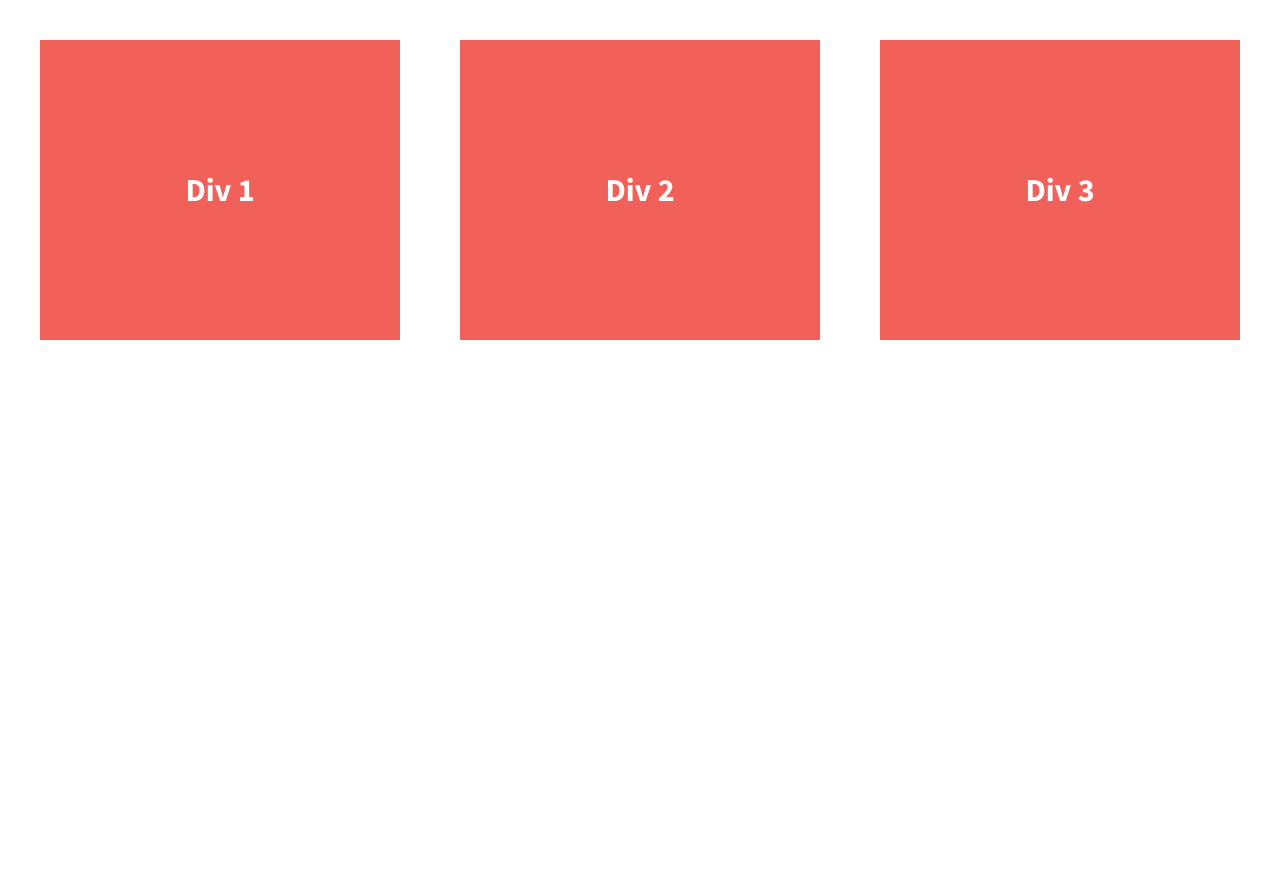
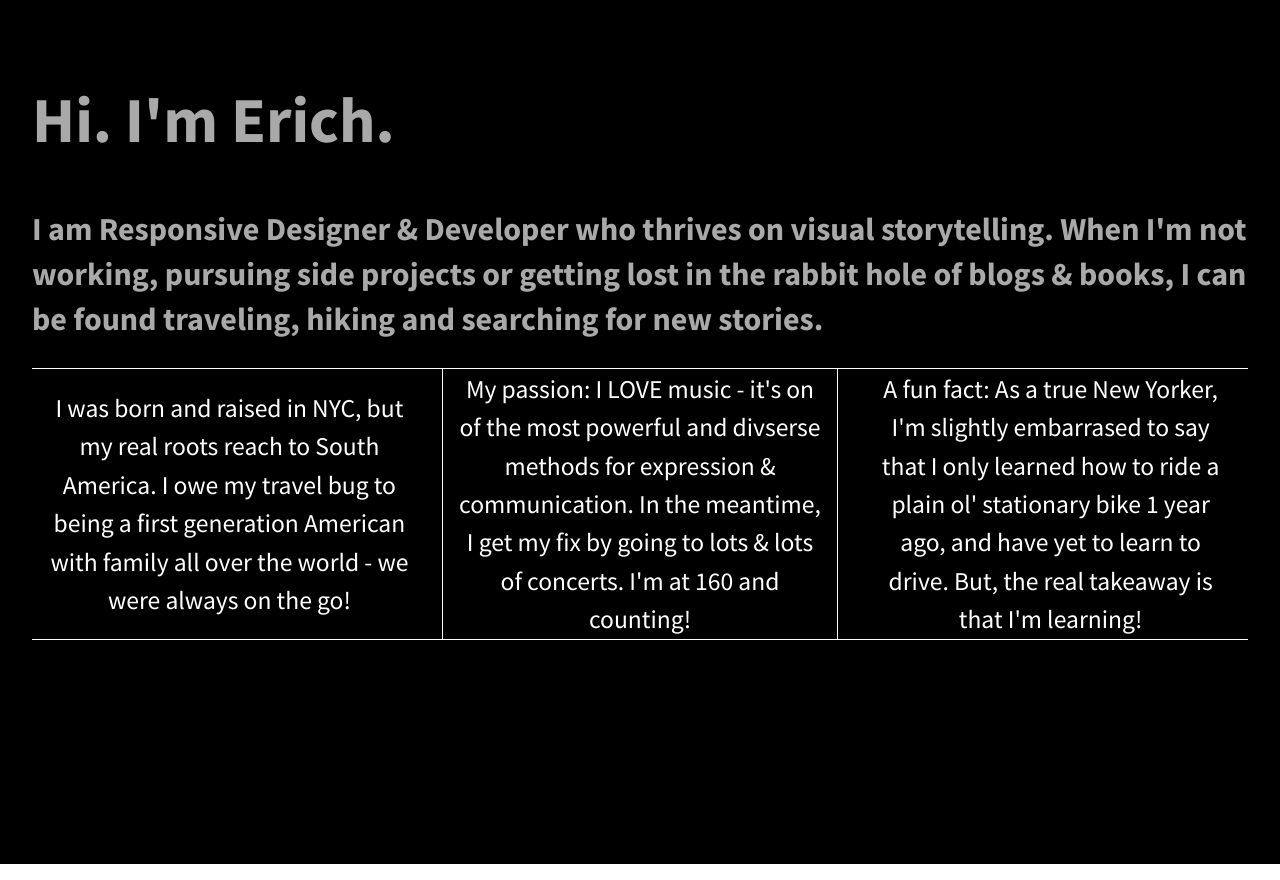
Before and after one commit to eziegler11/divs-flexbox, a plain HTML site: page index.html in a window 1280 px wide. Drawn offline with nearby package versions, Linux system fonts and the light colour scheme.

Commit message:
Added headers, text, stylized elements with color and borders

```diff
--- a/css/main.css
+++ b/css/main.css
@@ -104,15 +104,27 @@ html {
 body {
   font-family: 'Source Sans Pro', sans-serif;
   padding: 2em;
-  font-size: 1.25em;
+  font-size: 16px;
   height: 100%;
+  background: #000;
+  color: darkgrey;
+}
+
+h1 {
+    font-size: 4em;
+}
+
+h2 {
+    font-size: 2em;
 }
 
 .wrapper {
   /*add display:flex and set justify-content to space-between*/
-  font-weight: 700;
   display: flex;
   justify-content: space-between;
+  align-items: center;
+  border-top: solid #fff 1px;
+  border-bottom: solid #fff 1px;
 }
 
 .div-1, .div-2, .div-3 {
@@ -120,12 +132,18 @@ body {
   color: #fff;
   line-height: 1.5em;
   font-size: 1.6em;
-  background-color: #f16059;
-  height: 300px;
+  height: 250px;
   display: flex;
   width: 30%;
   justify-content: center;
   align-items: center;
+  padding: 10px 15px;
+  text-align: center;
+}
+
+.div-2 {
+    border-left: solid #fff 1px;
+    border-right: solid #fff 1px;
 }
 
 
--- a/index.html
+++ b/index.html
@@ -20,16 +20,33 @@
         <!--[if lt IE 8]>
             <p class="browserupgrade">You are using an <strong>outdated</strong> browser. Please <a href="http://browsehappy.com/">upgrade your browser</a> to improve your experience.</p>
         <![endif]-->
-
+       <div class="header">
+           <h1>Hi. I'm Erich.</h1>
+        </div>
+        <div class="sub-header">
+           <h2>I am Responsive Designer &amp; Developer who thrives on visual storytelling.
+               When I'm not working, pursuing side projects or getting lost in the rabbit hole
+               of blogs &amp; books, I can be found traveling, hiking and searching for new stories.
+           </h2>
+       </div>
         <section class="wrapper">
             <div class="div-1">
-                Div 1
+                <p>I was born and raised in NYC, but my real roots reach to South America.
+                    I owe my travel bug to being a first generation American with family all
+                    over the world -  we were always on the go!
+                </p>
             </div>
             <div class="div-2">
-                Div 2
+                <p>My passion: I LOVE music - it's on of the most powerful and divserse methods
+                    for expression &amp; communication. In the meantime, I get my fix by going to lots &amp; lots
+                    of concerts. I'm at 160 and counting!
+                </p>
             </div>
             <div class="div-3">
-                Div 3
+                <p>A fun fact: As a true New Yorker, I'm slightly embarrased to say that I only
+                    learned how to ride a plain ol' stationary bike 1 year ago, and have yet to learn
+                    to drive. But, the real takeaway is that I'm learning!
+                </p>
             </div>
         </section>
 
```
